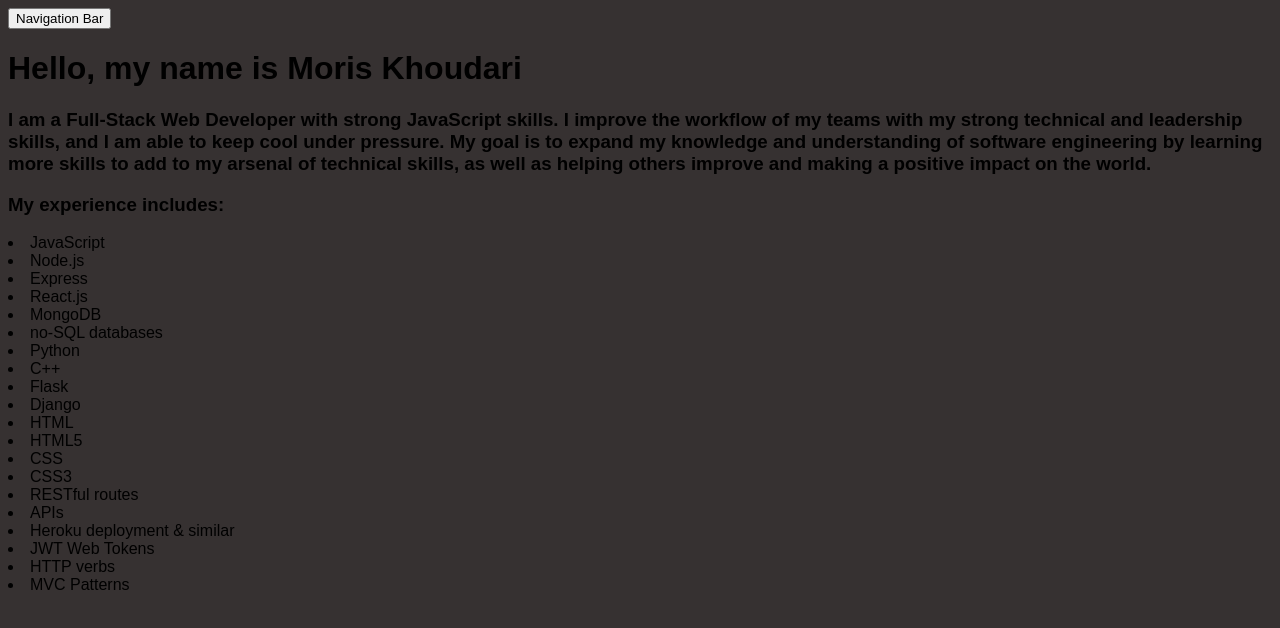
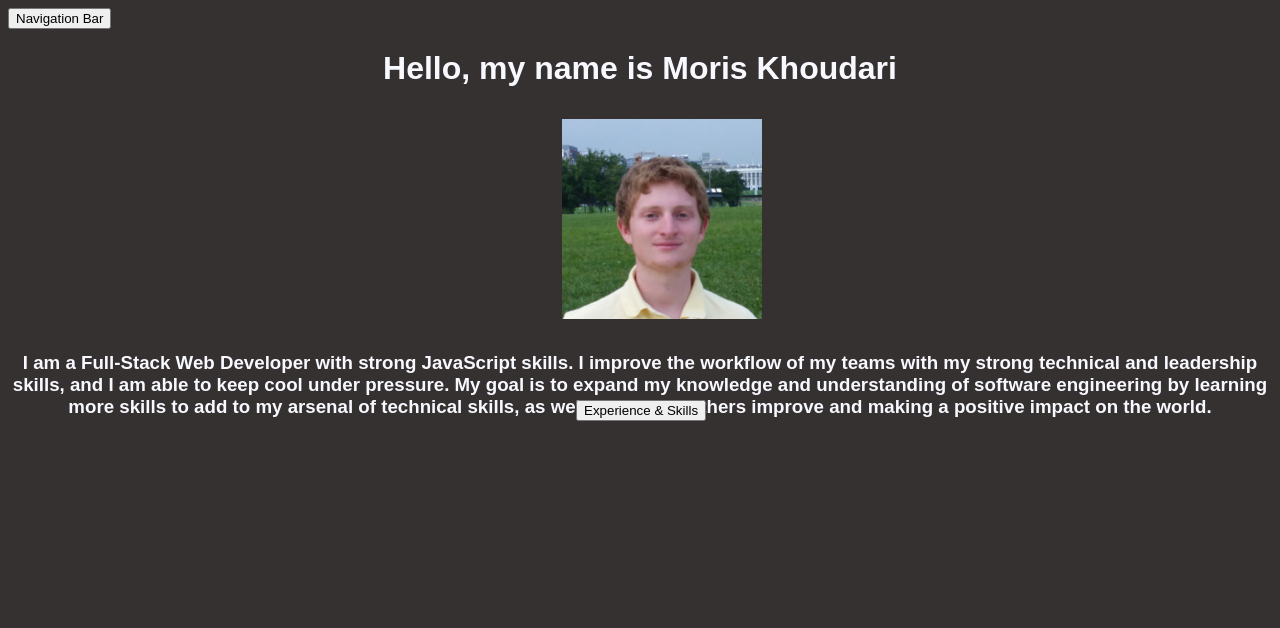
Before and after one commit to moris96/moris-portfolio, a React (Create React App) app: page / in a window 1280 px wide. Shown: the top 628 px of the page. Built offline with nearby package versions, Linux system fonts and the light colour scheme; a web font is replaced by a local one.

Commit message:
updated about page styles

```diff
--- a/src/pages/About/About.js
+++ b/src/pages/About/About.js
@@ -1,12 +1,15 @@
-
+import Popup from "reactjs-popup";
 
 export default function About(){
     return(
         <>
+
             <div className="about-me">
                 <h1 className="hello">Hello, my name is Moris Khoudari</h1>
+                <img className="me-photo" alt="me" src={process.env.PUBLIC_URL+"/images/me.png"}/>
                 <h3 className="brand-statment">I am a Full-Stack Web Developer with strong JavaScript skills. I improve the workflow of my teams with my strong technical and leadership skills, and I am able to keep cool under pressure. My goal is to expand my knowledge and understanding of software engineering by learning more skills to add to my arsenal of technical skills, as well as helping others improve and making a positive impact on the world.</h3>
-                <div className="skills"><h3 className="experience">My experience includes:</h3>
+                <Popup trigger={<button className="exp-btn">Experience & Skills</button>} position="right center">
+                    <span className="skills">
                     <li>JavaScript</li>
                     <li>Node.js</li>
                     <li>Express</li>
@@ -27,7 +30,31 @@
                     <li>JWT Web Tokens</li>
                     <li>HTTP verbs</li>
                     <li>MVC Patterns</li>
-                </div>
+                    </span>
+                </Popup>
+
+                {/* <div className="skills"><h3 className="experience">My experience includes:</h3>
+                    <li>JavaScript</li>
+                    <li>Node.js</li>
+                    <li>Express</li>
+                    <li>React.js</li>
+                    <li>MongoDB</li>
+                    <li>no-SQL databases</li>
+                    <li>Python</li>
+                    <li>C++</li>
+                    <li>Flask</li>
+                    <li>Django</li>
+                    <li>HTML</li>
+                    <li>HTML5</li>
+                    <li>CSS</li>
+                    <li>CSS3</li>
+                    <li>RESTful routes </li>
+                    <li>APIs</li>
+                    <li>Heroku deployment & similar</li>
+                    <li>JWT Web Tokens</li>
+                    <li>HTTP verbs</li>
+                    <li>MVC Patterns</li>
+                </div> */}
             </div>
         </>
     )
--- a/src/pages/Projects/Projects.js
+++ b/src/pages/Projects/Projects.js
@@ -39,11 +39,11 @@
             <Popup trigger={<button className="p2-about">About: tumblE</button>} position="right center">
                 <div className="p2-info">
                     <p>This full-stack project is a modern re-imagining of Tumblr.com. It includes a full suite of CRUD (Create, Read, Update, Delete) capabilities, allowing you to easily create, edit, view, and delete posts with ease.</p>
-                    <ol className="tumble-about">
+                    <span className="tumble-about">
                         <p>Dummy Account to login:</p>
                         <li>Email: green@green.com</li>
                         <li>Password: green123</li>
-                    </ol>
+                    </span>
                 </div>
             </Popup>
 
--- a/src/styles.css
+++ b/src/styles.css
@@ -46,7 +46,34 @@
 
 
 /* about page */
-
+.me-photo{
+    flex-wrap: wrap;
+    padding: 10px;
+    position: relative;
+    left: 43%;
+    top: 0;
+    right: 0;
+    bottom: 0;
+    width: 200px;
+    height: 200px;
+}
+.hello{
+    color: ghostwhite;
+    text-align: center;
+}
+.brand-statment{
+    color: ghostwhite;
+    text-align: center;
+}
+.exp-btn{
+    position: absolute;
+    left: 45%;
+    top: 50%;
+}
+.skills{
+    color: ghostwhite;
+    text-align: center;
+}
 
 
 
@@ -98,17 +125,6 @@
     color: ghostwhite;
     text-align: center;
 }
-
-
-
-
-
-
-
-
-/* .projects-pics{
-    flex-wrap: wrap;
-} */
 img{
     flex-wrap: wrap;
     padding: 10px;
```
Also changed, not shown: src/pages/Main/Main.js (deleted, +0 -7 lines), public/images/me.png (added).
